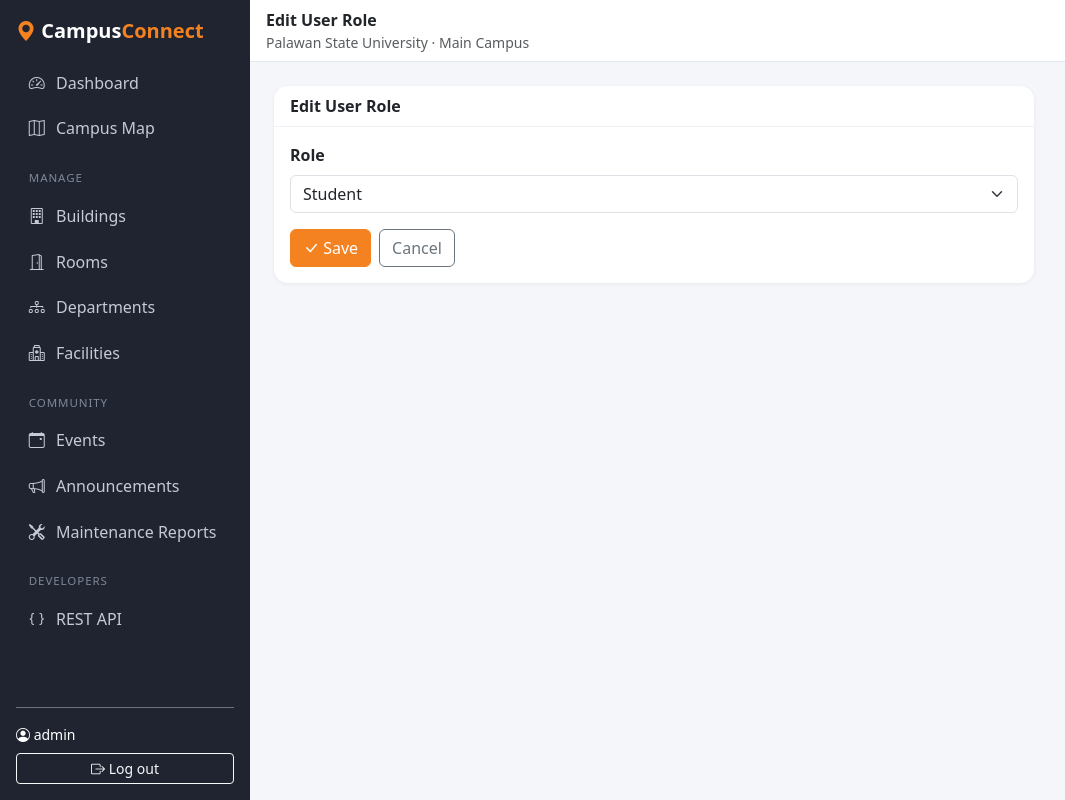
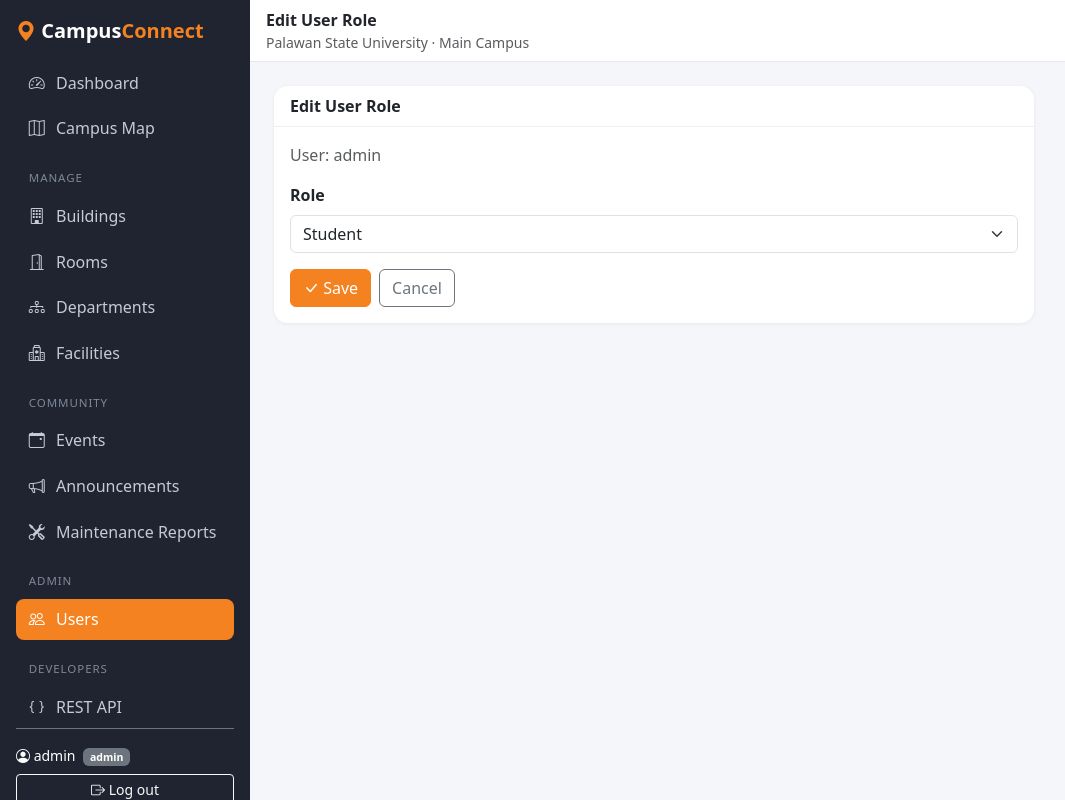
Before and after one commit to Tazz022003/campusconnect, a Django app: page /users/1/role/ in a window 1280 px wide. Shown: the whole page, without its empty margins (0-1065 px from the left). Run offline with Django 5.2, Linux system fonts and the light colour scheme; a user stored in the database is signed in; data comes from the database, SQL or seed files in the repository.

Commit message:
modified list, form, base html

```diff
--- a/campus/templates/campus/base.html
+++ b/campus/templates/campus/base.html
@@ -36,19 +36,28 @@
         <a class="nav-link {% if 'announcement' in request.resolver_match.url_name %}active{% endif %}" href="{% url 'announcement_list' %}"><i class="bi bi-megaphone"></i> Announcements</a>
         <a class="nav-link {% if 'report' in request.resolver_match.url_name %}active{% endif %}" href="{% url 'report_list' %}"><i class="bi bi-tools"></i> Maintenance Reports</a>
 
+        {% if user.is_superuser or user.profile.role == 'admin' %}
+        <div class="nav-section">Admin</div>
+        <a class="nav-link {% if 'user' in request.resolver_match.url_name %}active{% endif %}" href="{% url 'user_list' %}"><i class="bi bi-people"></i> Users</a>
+        {% endif %}
+
         <div class="nav-section">Developers</div>
         <a class="nav-link" href="/api/" target="_blank"><i class="bi bi-braces"></i> REST API</a>
       </nav>
 
       <div class="mt-auto pt-3 border-top border-secondary">
         {% if user.is_authenticated %}
-          <div class="text-white small mb-2"><i class="bi bi-person-circle"></i> {{ user.username }}</div>
-          <form method="post" action="{% url 'admin:logout' %}">
+          <div class="text-white small mb-2">
+            <i class="bi bi-person-circle"></i> {{ user.username }}
+            <span class="badge bg-secondary ms-1">{% if user.is_superuser %}admin{% else %}{{ user.profile.role|default:'student' }}{% endif %}</span>
+          </div>
+          <form method="post" action="{% url 'logout' %}">
             {% csrf_token %}
             <button class="btn btn-sm btn-outline-light w-100"><i class="bi bi-box-arrow-right"></i> Log out</button>
           </form>
         {% else %}
-          <a class="btn btn-sm btn-psu w-100" href="{% url 'admin:login' %}?next={{ request.path }}"><i class="bi bi-box-arrow-in-right"></i> Log in</a>
+          <a class="btn btn-sm btn-psu w-100 mb-2" href="{% url 'login' %}?next={{ request.path }}"><i class="bi bi-box-arrow-in-right"></i> Log in</a>
+          <a class="btn btn-sm btn-outline-light w-100" href="{% url 'register' %}"><i class="bi bi-person-plus"></i> Register</a>
         {% endif %}
       </div>
     </div>
--- a/campus/templates/campus/crud/form.html
+++ b/campus/templates/campus/crud/form.html
@@ -7,6 +7,7 @@
 <div class="card" style="max-width: 760px;">
   <div class="card-header">{% if is_edit %}Edit{% else %}New{% endif %} {{ singular }}</div>
   <div class="card-body">
+    {% if subtitle %}<p class="text-muted">{{ subtitle }}</p>{% endif %}
     <form method="post" enctype="multipart/form-data" novalidate>
       {% csrf_token %}
 
```
Also changed, not shown: campus/templates/campus/crud/list.html (+5 -5 lines).
